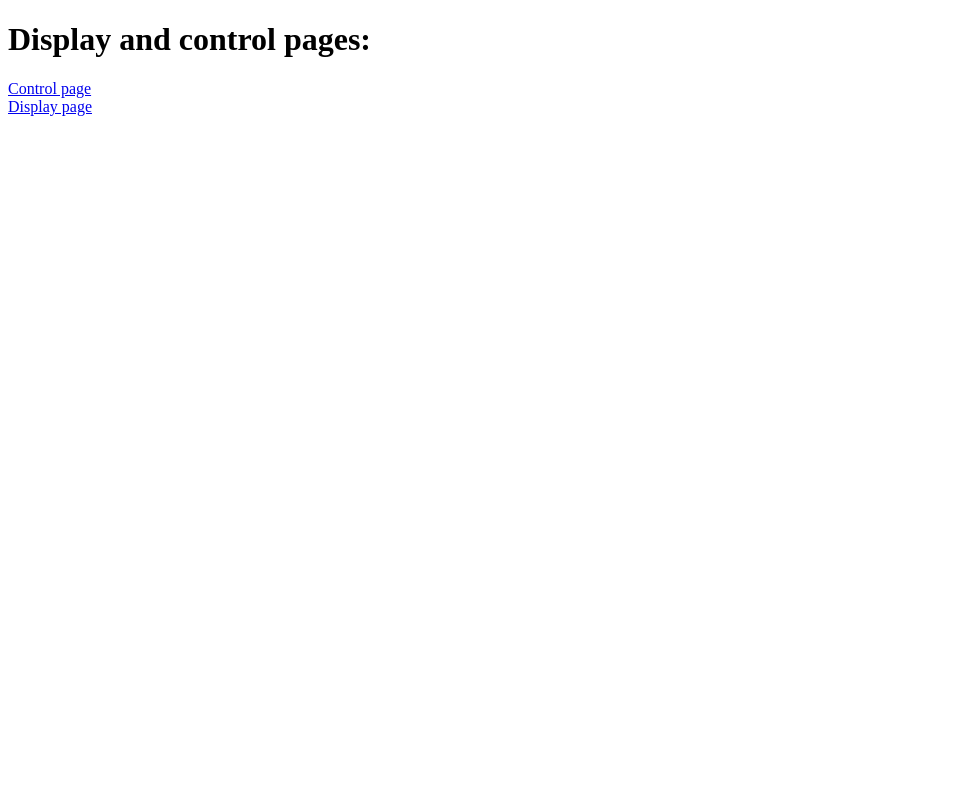
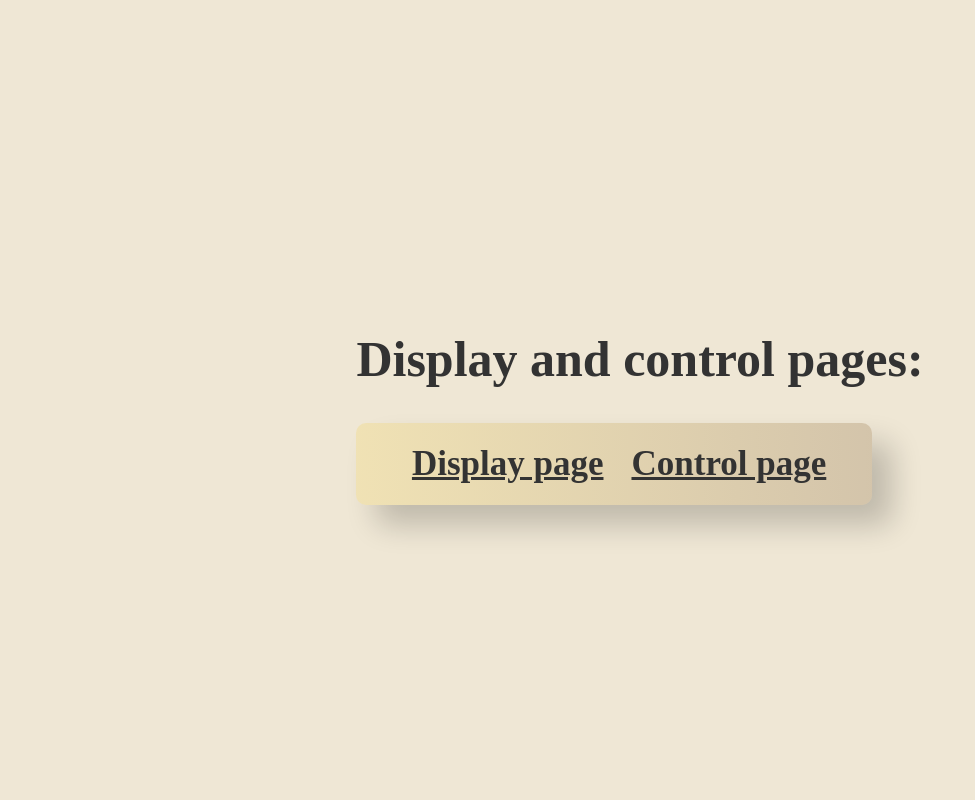
Before and after one commit to LukecZupi/SckrGeoguessr, a Flask app: page / in a window 1280 px wide. Shown: the whole page, without its empty margins (0-975 px from the left). Run offline with Flask 3, Linux system fonts and the light colour scheme.

Commit message:
depression

```diff
--- /dev/null
+++ b/static/css/index.css
@@ -0,0 +1,38 @@
+body {
+    display: flex;
+    flex-direction: column;
+    align-items: center;
+    justify-content: center;
+    min-height: 100vh;
+    margin: 0;
+    text-align: center;
+    background-color: #efe7d5;
+}
+
+h1 {
+    font-size: 50px;
+    font-weight: bold;
+    color: #333;
+    margin: 0.67em 0;
+    line-height: 1.2;
+    text-align: center;
+
+}
+
+a {
+    font-size: 35px;
+    font-weight: bold;
+    color: #333;
+    margin: 0.67em 0;
+    line-height: 1.2;
+}
+
+#hrefss{
+
+    background: linear-gradient(90deg, #f4c40328 0%, #663a0133 100%);
+    padding: 20px 40px 20px 50px;
+    border-radius: 10px;
+    box-shadow: 20px 20px 30px rgba(0, 0, 0, 0.2);
+    max-width: 600px;
+    width: 75%;
+}
--- a/templates/index.html
+++ b/templates/index.html
@@ -3,11 +3,16 @@
 <head>
     <meta charset="UTF-8">
     <meta name="viewport" content="width=device-width, initial-scale=1.0">
+    <link rel="stylesheet" href="{{ url_for('static', filename='css/index.css') }}">
     <title>index</title>
 </head>
 <body>
-    <h1>Display and control pages: </h1>
-    <a href="/control">Control page</a><br>
-    <a href="/display">Display page</a>
+    <div id="container">
+        <h1>Display and control pages: </h1>
+        <div id="hrefss">
+            <a href="/display" id="hrefs">Display page</a> &nbsp;&nbsp;&nbsp;&nbsp;&nbsp;
+            <a href="/control" id="hrefs">Control page</a>
+        </div>
+    </div>
 </body>
 </html>
```
Also changed, not shown: static/css/display.css (+9 -7 lines).
